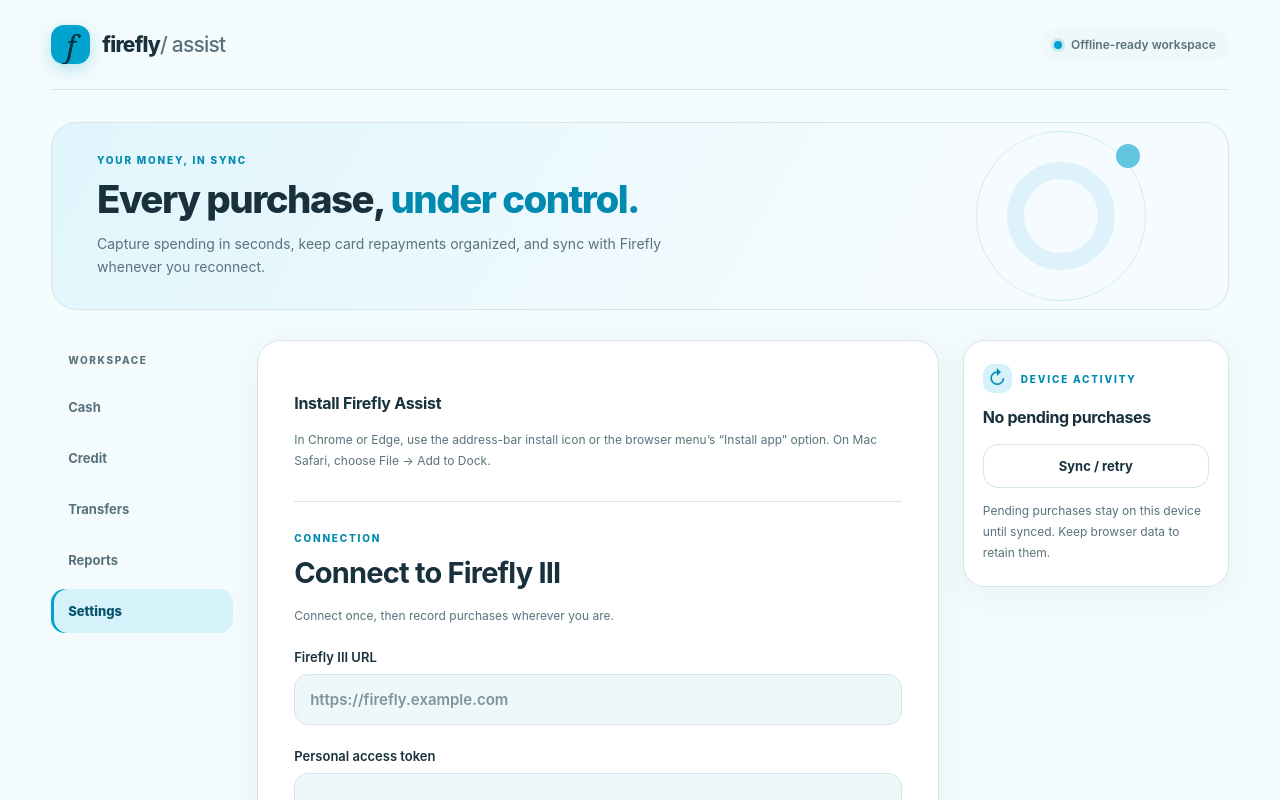
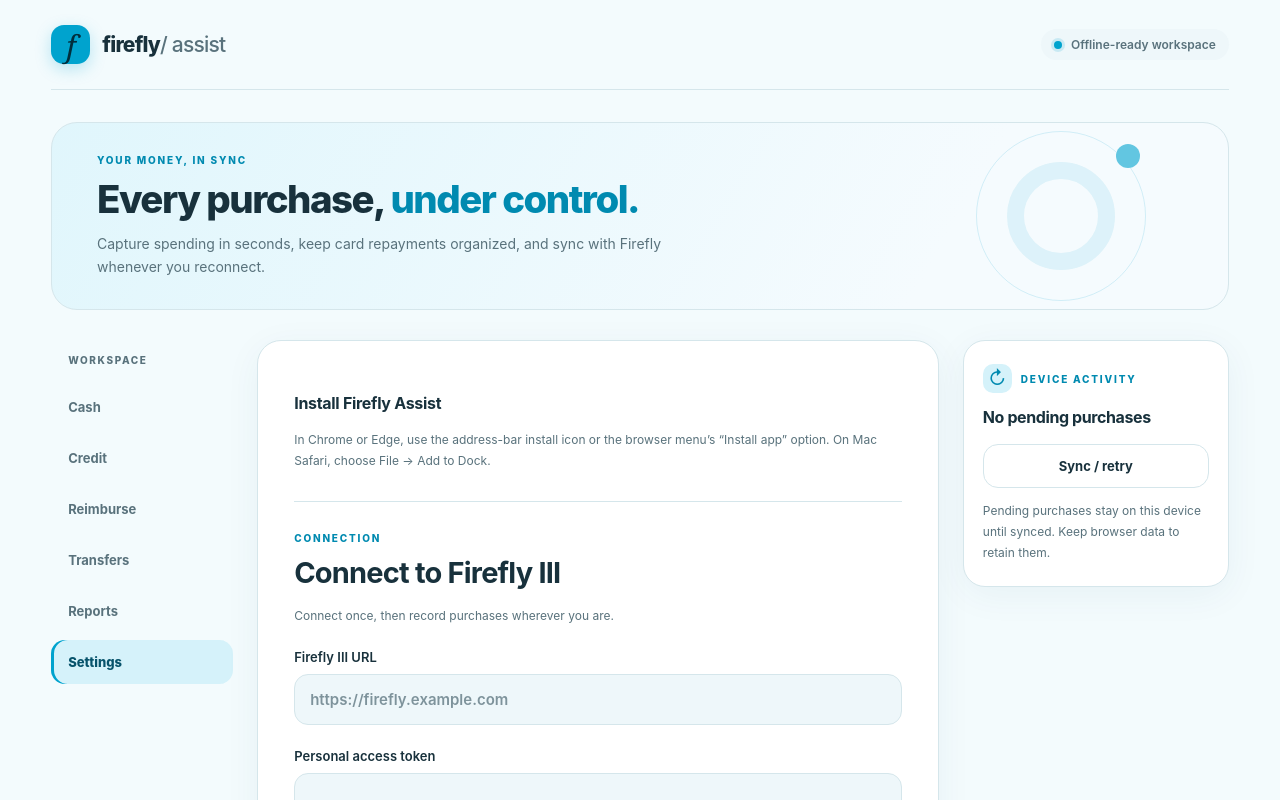
Before and after one commit to MaoMaoCake/firefly-assist, a Svelte app: page / in a window 1280 px wide. Shown: the top 800 px of the page. Built offline with nearby package versions, Linux system fonts and the light colour scheme.

Commit message:
feat: add reimbursement tab

```diff
--- a/src/App.svelte
+++ b/src/App.svelte
@@ -2,7 +2,7 @@
  import { onMount } from 'svelte';
  import InstallApp from './InstallApp.svelte';
  import { getThemeSettings, updateTheme, type ThemeMode, type ThemeAccent } from './theme';
- import { get, set, queue, save, api, accounts, create, sync, link, cardAccounts, linkedAccountsNotes, reconcileCards, isReserveAccount, reserveBalance, type CardReport, type Account, type Config, type Operation, untransferred, markTransferred, cachedTransfers, saveTransfersCache, removeCachedTransfer, type ReserveTransfer } from './core';
+ import { get, set, queue, save, api, accounts, create, createReimbursement, sync, link, cardAccounts, linkedAccountsNotes, reconcileCards, isReserveAccount, reserveBalance, type CardReport, type Account, type Config, type Operation, untransferred, markTransferred, cachedTransfers, saveTransfersCache, removeCachedTransfer, type ReserveTransfer } from './core';
  let tab = 'cash', name = '', amount = '', card = '', linkingCard = '', reserve = '', selectedReserves: string[] = [], message = '', busy = false, recording = false;
  let transfers: ReserveTransfer[] = [], transfersLoaded = false, transfersRefreshing = false, transferCacheTime = 0;
  let appearance = getThemeSettings();
@@ -107,7 +107,7 @@
   await api(stored,`/accounts/${linkingCard}`,'PUT',{notes:linkedAccountsNotes(fresh.data.attributes.notes || '',reserve,selectedReserves)});
   all=await accounts(stored); await set('accounts',all);message='Card savings accounts saved in Firefly.';
  });}
- async function record(){if(recording)return; recording=true; try{const stored=await get<Config>('config'); if(!stored) throw new Error('Configure Firefly first.'); if(tab==='credit'&&!card) throw new Error('Choose a credit card.'); const op=create(stored,all,name,amount,tab==='credit'?card:''); await save(op); operations=await queue(); name='';amount='';message='Saved on this device.'; if(navigator.onLine) await synchronize();}catch(e){message=String(e);}finally{recording=false;} }
+ async function record(){if(recording)return; recording=true; try{const stored=await get<Config>('config'); if(!stored) throw new Error('Configure Firefly first.'); if(tab==='credit'&&!card) throw new Error('Choose a credit card.'); const op=tab==='reimburse' ? createReimbursement(stored,all,name,amount) : create(stored,all,name,amount,tab==='credit'?card:''); await save(op); operations=await queue(); name='';amount='';message='Saved on this device.'; if(navigator.onLine) await synchronize();}catch(e){message=String(e);}finally{recording=false;} }
 </script>
 
 <svelte:head><meta name="description" content="A simple offline companion for Firefly III"/></svelte:head>
@@ -116,17 +116,17 @@
  <header><a class="brand" href="/"><span class="brand-mark" aria-hidden="true">f</span><span>firefly<span class="light"> / assist</span></span></a><span class="badge"><span class="status-dot" aria-hidden="true"></span>Offline-ready workspace</span></header>
  <section class="intro"><div class="intro-copy"><p class="eyebrow">YOUR MONEY, IN SYNC</p><h1>Every purchase, <span class="headline-accent">under control.</span></h1><p>Capture spending in seconds, keep card repayments organized, and sync with Firefly whenever you reconnect.</p></div><div class="intro-decoration" aria-hidden="true"><span class="decor-orbit"></span><span class="decor-dot"></span></div></section>
  <div class="workspace" id="workspace">
- <nav aria-label="Main tabs"><span class="nav-label">WORKSPACE</span>{#each [['cash','Cash'],['credit','Credit'],['transfers','Transfers'],['reports','Reports'],['settings','Settings']] as [id,label]}<button class:active={tab===id} aria-current={tab===id ? "page" : undefined} disabled={busy||recording} onclick={()=>selectTab(id)}>{label}</button>{/each}</nav>
+ <nav aria-label="Main tabs"><span class="nav-label">WORKSPACE</span>{#each [['cash','Cash'],['credit','Credit'],['reimburse','Reimburse'],['transfers','Transfers'],['reports','Reports'],['settings','Settings']] as [id,label]}<button class:active={tab===id} aria-current={tab===id ? "page" : undefined} disabled={busy||recording} onclick={()=>selectTab(id)}>{label}</button>{/each}</nav>
  <section class="panel" aria-label="Transaction workspace">
  <div hidden={tab!=='settings'}><InstallApp/><hr/></div>
- {#if tab==='cash' || tab==='credit'}
- <div class="panel-heading"><div><p class="eyebrow">NEW TRANSACTION</p><h2>{tab==='cash'?'Cash purchase':'Credit purchase'}</h2></div><span class="symbol">{tab==='cash'?'↗':'⇄'}</span></div>
+ {#if tab==='cash' || tab==='credit' || tab==='reimburse'}
+ <div class="panel-heading"><div><p class="eyebrow">NEW TRANSACTION</p><h2>{tab==='cash'?'Cash purchase':tab==='credit'?'Credit purchase':'Reimbursement'}</h2></div><span class="symbol">{tab==='credit'?'⇄':tab==='reimburse'?'↙':'↗'}</span></div>
  <form onsubmit={(e)=>{e.preventDefault();void record();}}>
  {#if tab==='credit'}<label>Credit card<select bind:value={card} required><option value="">Choose a linked card</option>{#each liabilities.filter(a=>cardLink(a)) as a}<option value={a.id}>{a.attributes.name}</option>{/each}</select></label>{/if}
- <label>Transaction name<input bind:value={name} placeholder="e.g. Groceries" required maxlength="255"/></label>
+ <label>Transaction name<input bind:value={name} placeholder={tab==='reimburse' ? 'e.g. Dinner paid back by Alex' : 'e.g. Groceries'} required maxlength="255"/></label>
  <label>Amount <span class="light">{assets.find(a=>a.id===config.cash)?.attributes.currency_code || ''}</span><input class="amount" bind:value={amount} inputmode="decimal" placeholder="0.00" required/></label>
- <p class="hint">{tab==='cash'?'Paid from your primary cash account.':'A reserve transfer is recorded in Firefly. Move the money yourself, then mark it transferred in Transfers.'}</p>
- <button class="primary" disabled={busy||recording}>Save purchase <span>↗</span></button>
+ <p class="hint">{tab==='cash'?'Paid from your primary cash account.':tab==='reimburse'?'One deposit into your primary cash account. No savings transfer or credit-card adjustment.':'A reserve transfer is recorded in Firefly. Move the money yourself, then mark it transferred in Transfers.'}</p>
+ <button class="primary" disabled={busy||recording}>{tab==='reimburse'?'Save reimbursement':'Save purchase'} <span>↗</span></button>
  </form>
  {:else if tab==='transfers'}
  <div class="queue-heading"><h2>To transfer</h2><button disabled={busy||transfersRefreshing} onclick={loadTransfers}>{transfersRefreshing?'Refreshing…':'Refresh'}</button></div>
```
